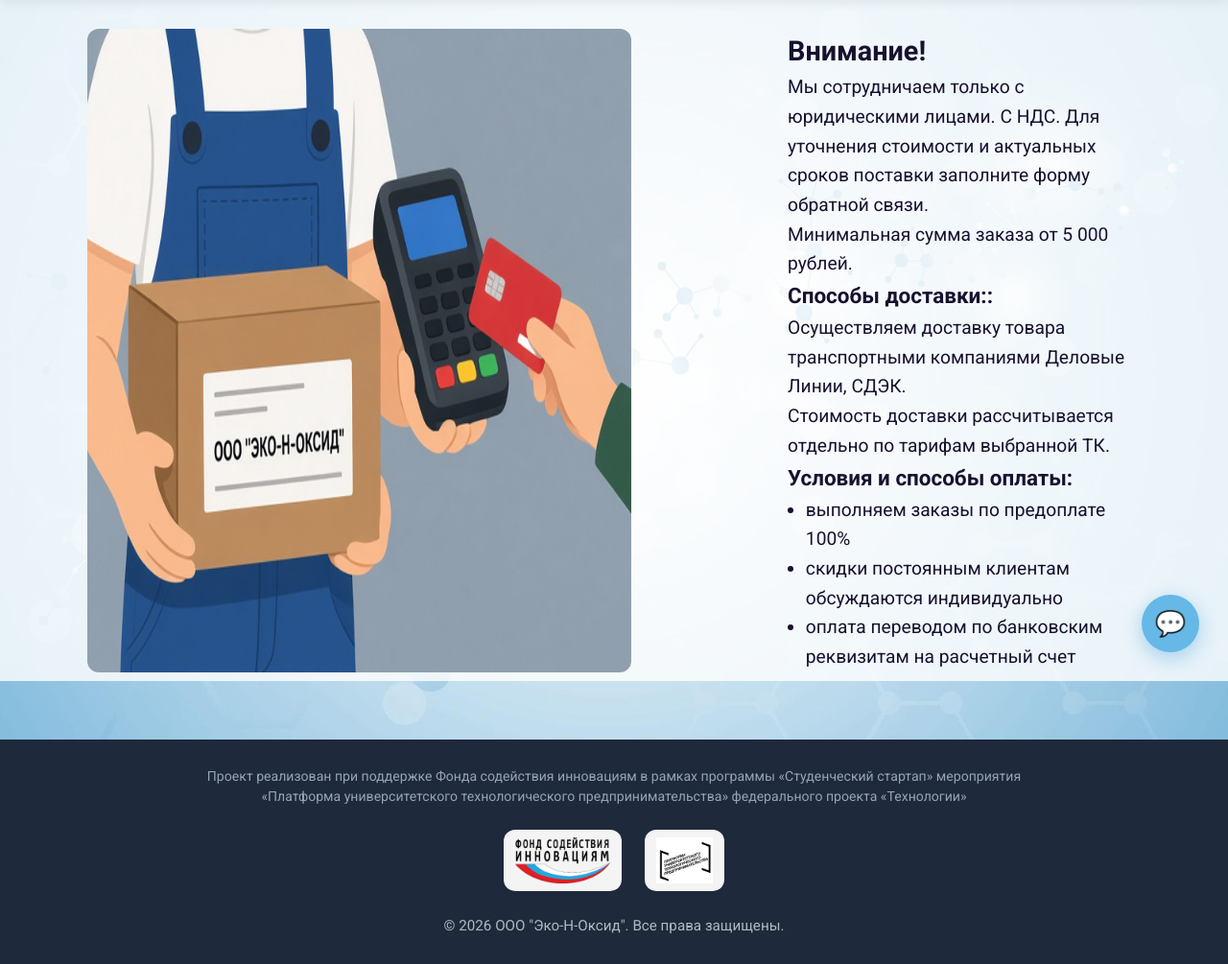
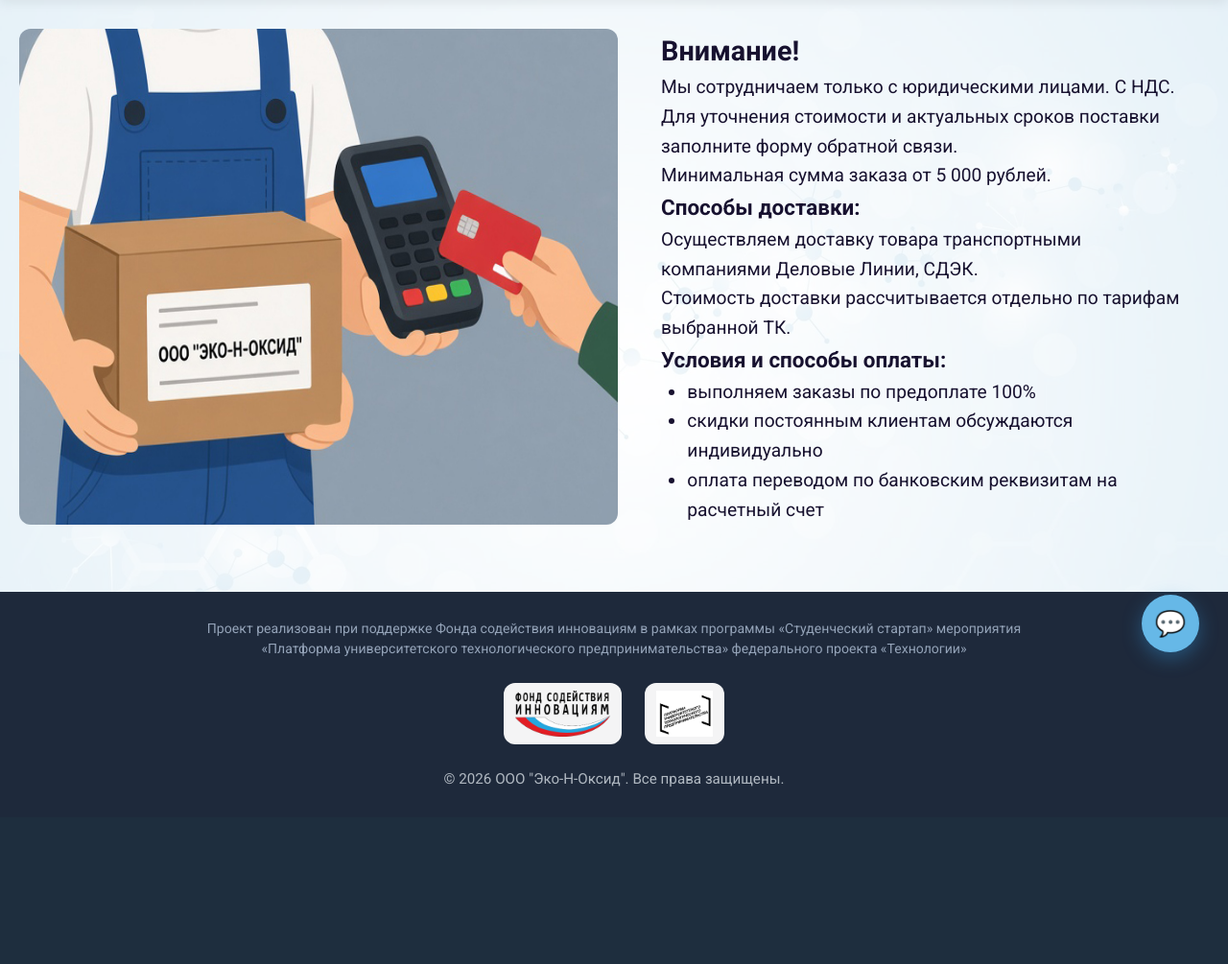
Before and after one commit to FirMore/econoxide, a Flask app: page /sending in a window 1280 px wide. Shown: the part 90-1095 px from the top of the page at 96% size. After the commit the page ends 910 px from the top, so only its background shows below. Run offline with Flask 3, Linux system fonts and the light colour scheme.

Commit message:
Adapted for low width screen, fixed bugs

```diff
--- a/app/static/css/style.css
+++ b/app/static/css/style.css
@@ -668,7 +668,7 @@ footer strong {
     margin-left: 5%;
     color: #17112f;
     align-items: justify;
-    flex: 1;             /* чуть шире текстовая часть */
+    flex: 1.2;
     font-size: 1.2rem;
 }
 
@@ -684,6 +684,30 @@ footer strong {
 @media (max-width: 768px) {
     .two-columns {
         flex-direction: column;
+    }
+}
+
+/* Только средние экраны (маленькие ноутбуки) */
+@media (max-width: 1400px) and (min-width: 900px) {
+    .two-columns {
+        gap: 20px;
+    }
+
+    .column-text {
+        flex: 1.05;
+        margin-left: 2%;
+        margin-right: 2%;
+    }
+
+    .column-image {
+        flex: 1.2;
+        min-width: 360px;   /* не даём картинке сильно сжаться */
+    }
+
+    .column-image img {
+        width: 100%;
+        max-width: none;    /* если где-то был max-width */
+        height: auto;
     }
 }
 
--- a/app/templates/sending.html
+++ b/app/templates/sending.html
@@ -1,6 +1,6 @@
 {% extends 'base.html' %}
 
-{% block title %}Методика - ООО "Эко-Н-Оксид"{% endblock %}
+{% block title %}Доставка и оплата - ООО "Эко-Н-Оксид"{% endblock %}
 
 {% block content %}
 <section class="page-section">
@@ -19,7 +19,7 @@
             </p>
 
             <h3>
-            <b>Способы доставки:</b>:
+            <b>Способы доставки:</b>
             </h3>
 
             <p>
--- /dev/null
+++ b/robots.txt
@@ -0,0 +1,4 @@
+User-agent: *
+Allow: /
+
+Sitemap: https://econoxide.ru/sitemap.xml
```
Also changed, not shown: sitemap.xml (added, +9 -0 lines).
